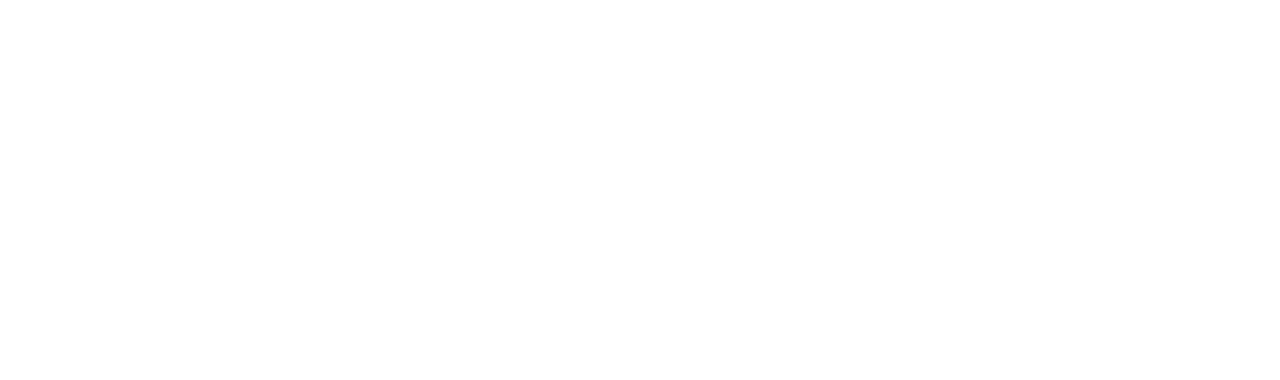
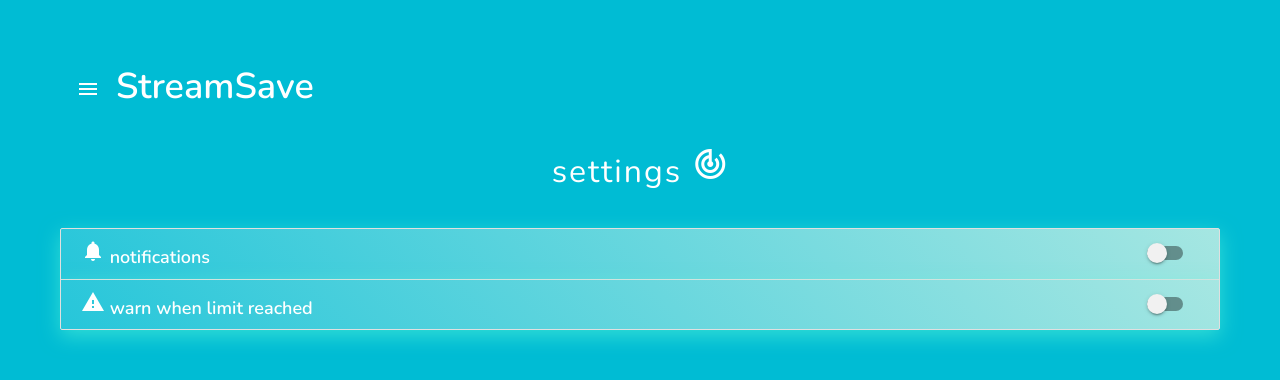
Before and after one commit to espidev/shad2019-sulfur, a plain HTML site: page src/assets/html/settings.html in a window 1280 px wide. Drawn offline with nearby package versions, Linux system fonts and the light colour scheme.

Commit message:
more refresh

```diff
--- a/src/assets/html/settings.html
+++ b/src/assets/html/settings.html
@@ -1,10 +1,110 @@
 <!DOCTYPE html>
-<html lang="en">
+<html lang="">
 <head>
-    <meta charset="UTF-8">
-    <title>Title</title>
+    <link rel="stylesheet" href="https://cdnjs.cloudflare.com/ajax/libs/materialize/1.0.0/css/materialize.min.css">
+    <link href="https://fonts.googleapis.com/icon?family=Material+Icons" rel="stylesheet">
+    <link href="https://fonts.googleapis.com/css?family=Nunito:200,300,400,600,700,800,900&display=swap"
+          rel="stylesheet">
+    <title>StreamSave</title>
+    <style>
+        body {
+            background-color: #00bcd4;
+            margin: 60px;
+        }
+
+        .nunito {
+            font-family: 'Nunito', sans-serif;
+            font-weight: 200;
+            color: white;
+        }
+
+        .menu-but {
+            color: white;
+        }
+        .title {
+            font-size: 36px;
+        }
+        .titling {
+            letter-spacing: 2px;
+            font-size: 32px;
+        }
+
+        .gradient-45deg-light-blue-teal {
+            background: -webkit-linear-gradient(45deg, #4dd0e1 0%, #ffecb3 100%);
+            background: linear-gradient(45deg, #4dd0e1 0%, #ffecb3 100%);
+        }
+        .gradient-45deg-light-blue-teal.gradient-shadow {
+            box-shadow: 0 6px 20px 0 rgba(100, 255, 218, 0.5);
+        }
+
+        .gradient-45deg-reverse {
+            background: -webkit-linear-gradient(45deg, #26c6da 0%, #fffde7 170%);
+            background: linear-gradient(45deg, #26c6da 0%, #fffde7 170%);
+        }
+        .gradient-45deg-reverse.gradient-shadow {
+            box-shadow: 0 6px 20px 0 rgba(100, 255, 218, 0.5);
+        }
+
+        .gradient-45deg-green {
+            background: -webkit-linear-gradient(45deg, #00e676 0%, #1de9b6 170%);
+            background: linear-gradient(45deg, #00e676 0%, #1de9b6 170%);
+        }
+        .gradient-45deg-green.gradient-shadow {
+            box-shadow: 0 6px 20px 0 rgba(100, 255, 218, 0.5);
+        }
+
+        .listi {
+            font-size: 18px;
+        }
+    </style>
+    <meta name="viewport" content="width=device-width, initial-scale=1.0"/>
 </head>
 <body>
 
+<div class="nunito left-align title" style="font-weight: 600"><a data-target="mobile-demo" class="btn-flat sidenav-trigger"> <i class="material-icons menu-but" style="font-size: 24px">menu</i></a>StreamSave</div>
+
+<ul class="sidenav nunito amber darken-4" id="mobile-demo">
+    <li><img src=""></li>
+    <li><a href="/" style="color: white"><i class="material-icons menu-but" style="font-size: 36px; color: white;">home</i> Home</a></li>
+    <li><a href="devices.html" style="color: white"><i class="material-icons menu-but" style="font-size: 36px; color: white;">devices</i> Devices</a></li>
+    <li><a href="settings.html" style="color: white"><i class="material-icons menu-but" style="font-size: 36px; color: white;">settings</i> Settings</a></li>
+</ul>
+
+<div class="col s12 m6">
+    <p class="center nunito titling">settings <i class="material-icons" style="font-size: 36px; color: white;">track_changes</i></p>
+    <ul class="collection listi nunito gradient-45deg-reverse gradient-shadow">
+        <li class="collection-item gradient-45deg-reverse gradient-shadow">
+            <i class="material-icons">notifications</i> <b style="font-weight: 600">notifications</b>
+            <div class="secondary-content">
+                <div class="switch">
+                    <label>
+                        <input type="checkbox">
+                        <span class="lever"></span>
+                    </label>
+                </div>
+            </div>
+        </li>
+
+        <li class="collection-item gradient-45deg-reverse gradient-shadow">
+            <i class="material-icons">warning</i> <b style="font-weight: 600">warn when limit reached</b>
+            <div class="secondary-content">
+                <div class="switch">
+                    <label>
+                        <input type="checkbox">
+                        <span class="lever"></span>
+                    </label>
+                </div>
+            </div>
+        </li>
+
+    </ul>
+</div>
+
+
+
+<script src="https://cdnjs.cloudflare.com/ajax/libs/materialize/1.0.0/js/materialize.min.js"></script>
+<script>
+    M.AutoInit();
+</script>
 </body>
 </html>
```
Also changed, not shown: src/assets/html/index.html (+4 -3 lines).
